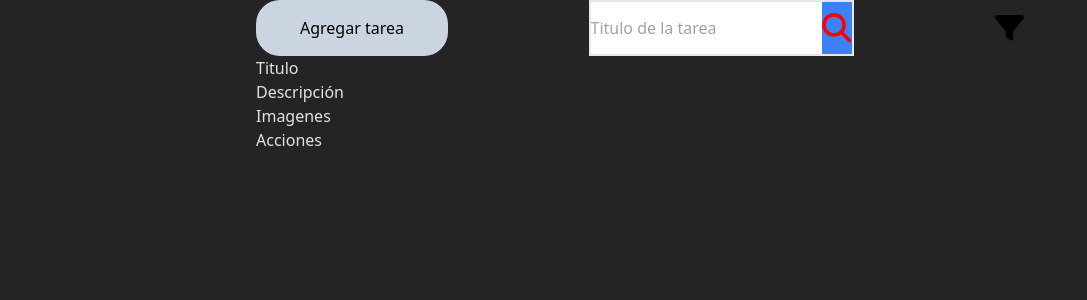
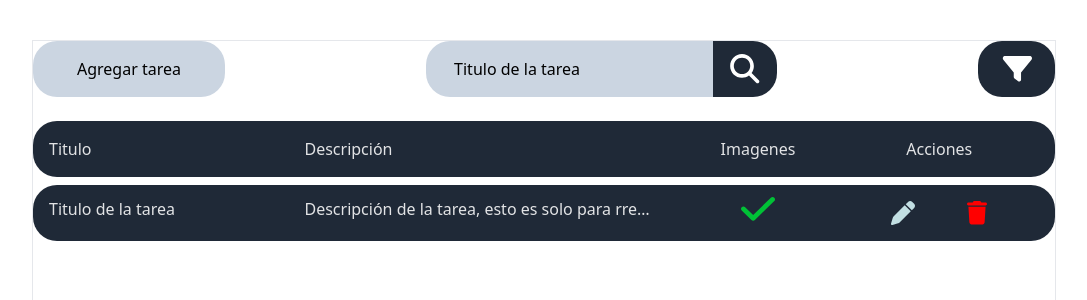
Before and after one commit to leonelangelv/Task-hub, a React (Vite) app: page / in a window 1280 px wide. Shown: the top 300 px of the page, without its empty margins (0-1087 px from the left). Built offline with nearby package versions, Linux system fonts and the light colour scheme.

Commit message:
feat: add components Tasks and Task

```diff
--- a/src/App/App.jsx
+++ b/src/App/App.jsx
@@ -1,33 +1,12 @@
-import { filter_icon, search_icon } from '../assets';
+import { TaskBar } from '../components/task-bar';
+import { Tasks } from '../components/tasks';
 
 function App() {
   return (
-    <section className='max-w-3xl mx-auto'>
-      <main className='flex justify-between h-14'>
-        <button className='w-48 h-14 bg-slate-300 text-black rounded-3xl'>
-          Agregar tarea
-        </button>
+    <section className='max-w-5xl h-[40rem] mx-8 border mt-10'>
+      <TaskBar />
 
-        <div className='flex border-solid border-2'>
-          <input type='search' placeholder='Titulo de la tarea' />
-          <button className='bg-blue-500'>
-            <img src={search_icon('red')} alt='Icono para buscar tarea' />
-          </button>
-        </div>
-
-        <button>
-          <img src={filter_icon()} alt='Icono para filtrar tareas' />
-        </button>
-      </main>
-
-      <article>
-        <header>
-          <p>Titulo</p>
-          <p>Descripción</p>
-          <p>Imagenes</p>
-          <p>Acciones</p>
-        </header>
-      </article>
+      <Tasks />
     </section>
   );
 }
--- /dev/null
+++ b/src/components/tasks/components/task.jsx
@@ -0,0 +1,57 @@
+import {
+  checkmark_icon,
+  pen_icon,
+  trash_icon,
+  xmark_icon
+} from '../../../assets';
+
+const styles = {
+  task_container: {
+    style: `grid grid-flow-col grid-cols-[25%_35%_20%_15%] gap-x-2 py-3
+            mt-2 h-10 px-4 bg-gray-800 rounded-3xl text-[0.7rem] relative
+            md:text-[1rem] md:h-14`,
+    view_task: 'absolute bg-transparent w-3/4 h-full hover:cursor-pointer',
+    title: 'truncate',
+    description: 'truncate',
+    hasImage: 'flex justify-center h-4 md:h-6',
+    actions: {
+      style: 'flex justify-around',
+      icons: 'h-4 md:h-6'
+    }
+  }
+};
+
+export const Task = () => {
+  return (
+    <article className={styles.task_container.style}>
+      <div className={styles.task_container.view_task}></div>
+      <h2 className={styles.task_container.title}>Titulo de la tarea</h2>
+      <p className={styles.task_container.description}>
+        Descripción de la tarea, esto es solo para rrelleno deaaa que se pasaba
+        ya no sabe lo que dice este tipo bueeee que le pasaba noooooo que decia
+      </p>
+      <div className={styles.task_container.hasImage}>
+        <img
+          src={checkmark_icon('#00C136')}
+          alt='Checkmark icon for the tasks whit images'
+        />
+      </div>
+      <div className={styles.task_container.actions.style}>
+        <button>
+          <img
+            src={pen_icon('#C2DFE3')}
+            alt='Pencil icon for editing the tasks'
+            className={styles.task_container.actions.icons}
+          />
+        </button>
+        <button>
+          <img
+            src={trash_icon('#FF0000')}
+            alt='Trash icon for deleting the tasks'
+            className={styles.task_container.actions.icons}
+          />
+        </button>
+      </div>
+    </article>
+  );
+};
--- /dev/null
+++ b/src/components/tasks/index.jsx
@@ -0,0 +1,30 @@
+import { Task } from './components/task';
+
+const styles = {
+  tasks: {
+    style: 'mt-6',
+    header: {
+      style: `grid grid-flow-col grid-cols-[25%_35%_20%_15%] items-center gap-x-2
+              h-10 px-4 bg-gray-800 rounded-3xl text-[0.7rem]
+              md:text-[1rem] md:h-14`,
+      image: 'text-center'
+    }
+  }
+};
+
+export const Tasks = () => {
+  return (
+    <article className={styles.tasks.style}>
+      <header className={styles.tasks.header.style}>
+        <p>Titulo</p>
+        <p>Descripción</p>
+        <p className={styles.tasks.header.image}>Imagenes</p>
+        <p className={styles.tasks.header.image}>Acciones</p>
+      </header>
+
+      <section>
+        <Task />
+      </section>
+    </article>
+  );
+};
--- a/src/styles/index.css
+++ b/src/styles/index.css
@@ -9,7 +9,7 @@
 
   color-scheme: light dark;
   color: rgba(255, 255, 255, 0.87);
-  background-color: #242424;
+  /* background-color: #242424; */
 
   font-synthesis: none;
   text-rendering: optimizeLegibility;
```
